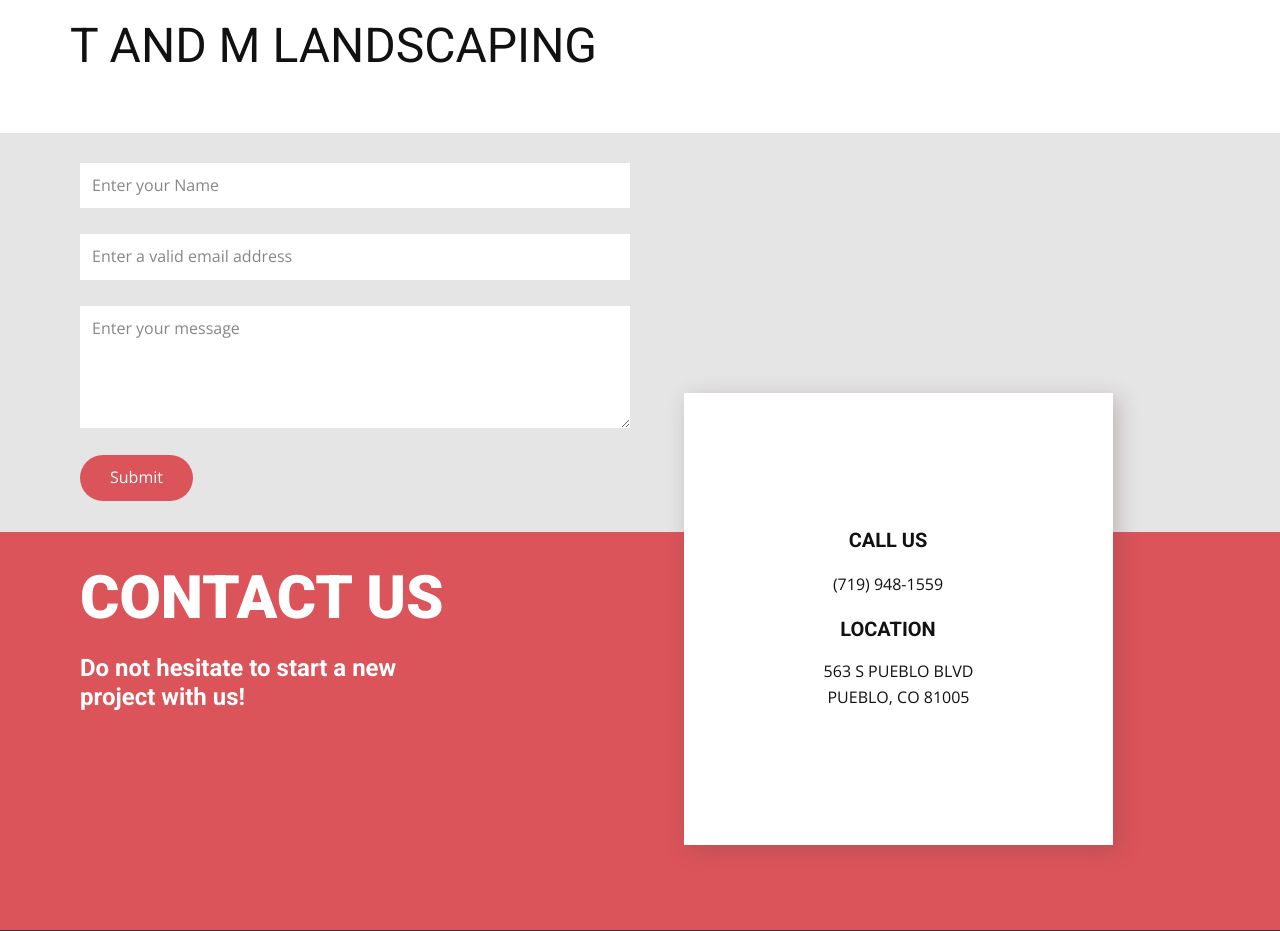
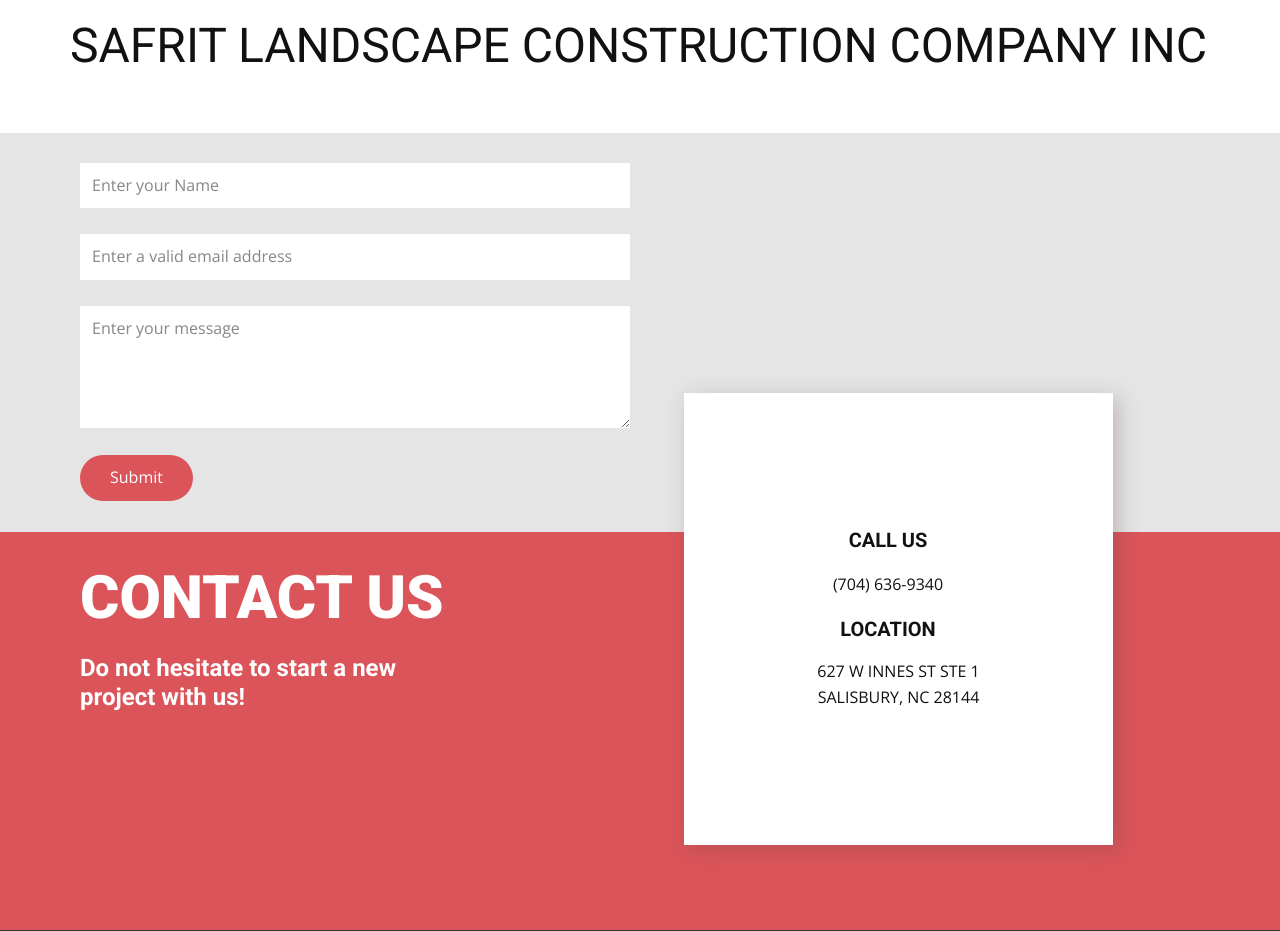
Before and after one commit to runacode/saf, a PHP site: page / in a window 1280 px wide. Shown: the top 931 px of the page. Run offline with PHP 8.4, Linux system fonts and the light colour scheme.

Commit message:
Update index.php

```diff
--- a/index.php
+++ b/index.php
@@ -1,7 +1,7 @@
-<?php $company = "T AND M LANDSCAPING";
-$phone = "(719) 948-1559";
-	$address1 = "563 S PUEBLO BLVD";
-	$address2 = "PUEBLO, CO 81005";
+<?php $company = "SAFRIT LANDSCAPE CONSTRUCTION COMPANY INC";
+$phone = "(704) 636-9340";
+	$address1 = "627 W INNES ST STE 1";
+	$address2 = "SALISBURY, NC 28144";
 ?>
 <!DOCTYPE html>
 <html style="font-size: 16px;">
```
